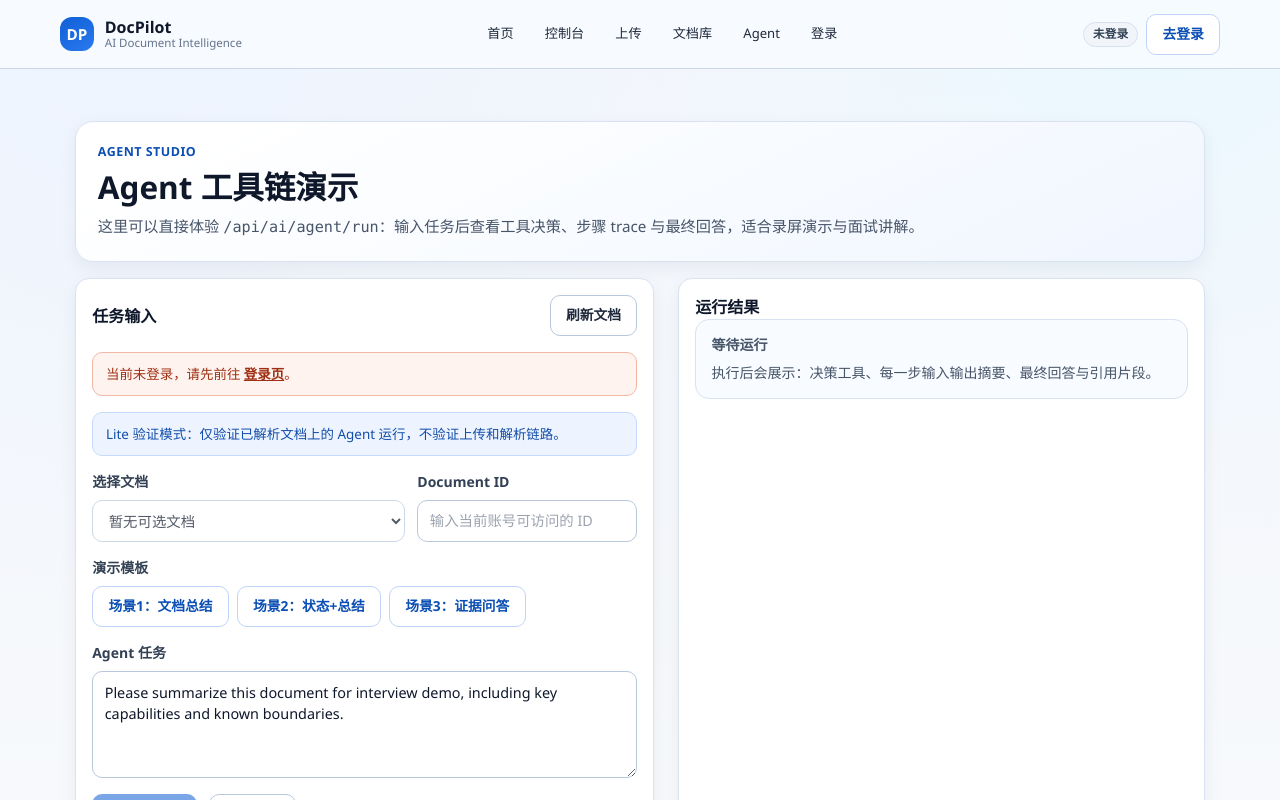
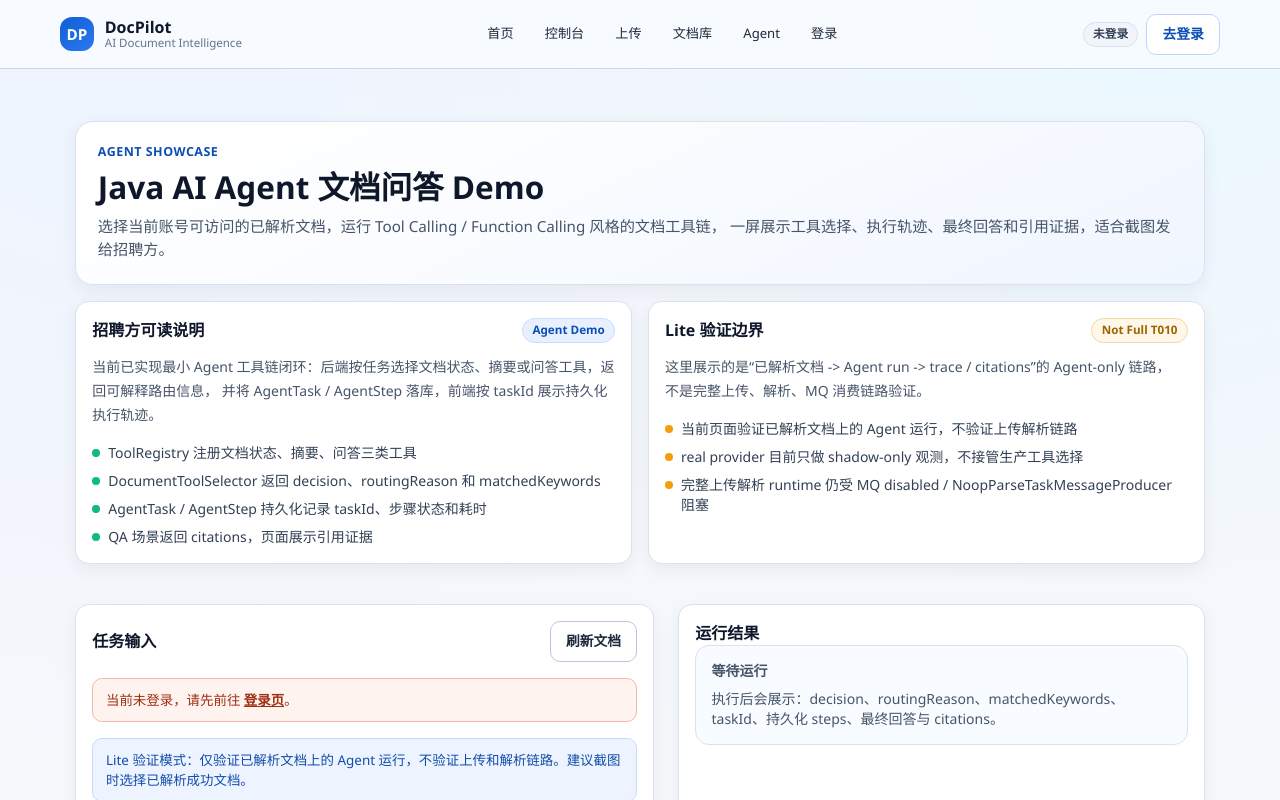
Before and after one commit to kisaki623/DocPilot, a Next.js app in the folder frontend/: page /agent in a window 1280 px wide. Shown: the top 800 px of the page. Built offline with nearby package versions, Linux system fonts and the light colour scheme.

Commit message:
feat(frontend): polish agent showcase page

```diff
--- a/frontend/app/agent/page.tsx
+++ b/frontend/app/agent/page.tsx
@@ -16,20 +16,36 @@ import { listDocuments, type DocumentListItem } from "@/lib/document-api";
 const TASK_TEMPLATES = [
   {
     key: "summary",
-    label: "场景1：文档总结",
-    task: "Please summarize this document for interview demo, including key capabilities and known boundaries."
+    label: "摘要 Demo",
+    helper: "触发 summary_tool，展示摘要工具与执行轨迹。",
+    task: "请总结这篇文档，提炼 3 个核心能力和 2 个当前边界，适合面试演示。"
   },
   {
     key: "status-summary",
-    label: "场景2：状态+总结",
-    task: "Please check the parse status first, then provide an overview and next-step suggestion for this document."
+    label: "状态 + 总结",
+    helper: "先检查解析状态，再进入文档摘要。",
+    task: "请先检查文档解析状态，再给出这篇文档的概览和下一步建议。"
   },
   {
     key: "evidence-qa",
-    label: "场景3：证据问答",
-    task: "Please answer with evidence: what are the core technical highlights in this document?"
+    label: "证据问答",
+    helper: "触发 qa_tool，展示引用证据和 citations。",
+    task: "请根据原文证据回答：这篇文档的核心技术亮点是什么？"
   }
 ] as const;
+
+const SHOWCASE_POINTS = [
+  "ToolRegistry 注册文档状态、摘要、问答三类工具",
+  "DocumentToolSelector 返回 decision、routingReason 和 matchedKeywords",
+  "AgentTask / AgentStep 持久化记录 taskId、步骤状态和耗时",
+  "QA 场景返回 citations，页面展示引用证据"
+];
+
+const BOUNDARY_POINTS = [
+  "当前页面验证已解析文档上的 Agent 运行，不验证上传解析链路",
+  "real provider 目前只做 shadow-only 观测，不接管生产工具选择",
+  "完整上传解析 runtime 仍受 MQ disabled / NoopParseTaskMessageProducer 阻塞"
+];
 
 function formatDateTime(input?: string): string {
   if (!input) {
@@ -215,11 +231,52 @@ export default function AgentPage() {
   return (
     <main className="dp-page max-w-7xl mx-auto py-8 px-4">
       <section className="dp-hero">
-        <p className="dp-eyebrow">Agent Studio</p>
-        <h1 className="dp-title">Agent 工具链演示</h1>
+        <p className="dp-eyebrow">Agent Showcase</p>
+        <h1 className="dp-title">Java AI Agent 文档问答 Demo</h1>
         <p className="dp-subtitle">
-          这里可以直接体验 <code>/api/ai/agent/run</code>：输入任务后查看工具决策、步骤 trace 与最终回答，适合录屏演示与面试讲解。
+          选择当前账号可访问的已解析文档，运行 Tool Calling / Function Calling 风格的文档工具链，
+          一屏展示工具选择、执行轨迹、最终回答和引用证据，适合截图发给招聘方。
         </p>
+      </section>
+
+      <section className="grid gap-4 mb-6 lg:grid-cols-[1fr_1fr]">
+        <article className="dp-card">
+          <div className="flex items-center justify-between gap-3 mb-3">
+            <h2 className="dp-section-title">招聘方可读说明</h2>
+            <span className="dp-badge dp-badge-info">Agent Demo</span>
+          </div>
+          <p className="text-sm text-slate-600 leading-6">
+            当前已实现最小 Agent 工具链闭环：后端按任务选择文档状态、摘要或问答工具，返回可解释路由信息，
+            并将 AgentTask / AgentStep 落库，前端按 taskId 展示持久化执行轨迹。
+          </p>
+          <ul className="mt-4 grid gap-2 text-sm text-slate-700">
+            {SHOWCASE_POINTS.map((point) => (
+              <li key={point} className="flex gap-2">
+                <span className="mt-1.5 h-2 w-2 shrink-0 rounded-full bg-emerald-500" />
+                <span>{point}</span>
+              </li>
+            ))}
+          </ul>
+        </article>
+
+        <article className="dp-card">
+          <div className="flex items-center justify-between gap-3 mb-3">
+            <h2 className="dp-section-title">Lite 验证边界</h2>
+            <span className="dp-badge dp-badge-warning">Not Full T010</span>
+          </div>
+          <p className="text-sm text-slate-600 leading-6">
+            这里展示的是“已解析文档 -&gt; Agent run -&gt; trace / citations”的 Agent-only 链路，
+            不是完整上传、解析、MQ 消费链路验证。
+          </p>
+          <ul className="mt-4 grid gap-2 text-sm text-slate-700">
+            {BOUNDARY_POINTS.map((point) => (
+              <li key={point} className="flex gap-2">
+                <span className="mt-1.5 h-2 w-2 shrink-0 rounded-full bg-amber-500" />
+                <span>{point}</span>
+              </li>
+            ))}
+          </ul>
+        </article>
       </section>
 
       <section className="grid gap-6 lg:grid-cols-[1.1fr_1fr]">
@@ -239,7 +296,7 @@ export default function AgentPage() {
 
           {documentsError ? <div className="dp-alert dp-alert-error mb-4">{documentsError}</div> : null}
           <div className="dp-alert dp-alert-info mb-4">
-            Lite 验证模式：仅验证已解析文档上的 Agent 运行，不验证上传和解析链路。
+            Lite 验证模式：仅验证已解析文档上的 Agent 运行，不验证上传和解析链路。建议截图时选择已解析成功文档。
           </div>
           {hasToken && !loadingDocuments && documents.length === 0 ? (
             <div className="dp-alert dp-alert-info mb-4">
@@ -304,16 +361,17 @@ export default function AgentPage() {
 
             <div className="grid gap-2">
               <span className="text-sm font-semibold text-slate-700">演示模板</span>
-              <div className="flex flex-wrap gap-2">
+              <div className="grid gap-2 sm:grid-cols-3">
                 {TASK_TEMPLATES.map((template) => (
                   <button
                     key={template.key}
                     type="button"
-                    className="dp-btn dp-btn-ghost"
+                    className="rounded-lg border border-slate-200 bg-white px-3 py-3 text-left shadow-sm transition hover:border-blue-300 hover:bg-blue-50 disabled:opacity-60"
                     onClick={() => setTask(template.task)}
                     disabled={running}
                   >
-                    {template.label}
+                    <span className="block text-sm font-semibold text-slate-800">{template.label}</span>
+                    <span className="mt-1 block text-xs leading-5 text-slate-500">{template.helper}</span>
                   </button>
                 ))}
               </div>
@@ -365,7 +423,7 @@ export default function AgentPage() {
           {!result ? (
             <div className="dp-card-soft text-sm text-slate-600">
               <p className="font-semibold mb-2">等待运行</p>
-              <p>执行后会展示：决策工具、每一步输入输出摘要、最终回答与引用片段。</p>
+              <p>执行后会展示：decision、routingReason、matchedKeywords、taskId、持久化 steps、最终回答与 citations。</p>
             </div>
           ) : (
             <div className="grid gap-4">
@@ -382,6 +440,10 @@ export default function AgentPage() {
                   <p className="dp-kpi-label">Task ID</p>
                   <p className="dp-kpi-value text-lg">{result.taskId ?? "-"}</p>
                 </div>
+                <div className="dp-kpi-card">
+                  <p className="dp-kpi-label">Citations</p>
+                  <p className="dp-kpi-value text-lg">{result.citations?.length ?? 0}</p>
+                </div>
               </div>
 
               <div className="dp-card-soft text-xs text-slate-600">
@@ -392,7 +454,10 @@ export default function AgentPage() {
 
               {result.routingReason ? (
                 <div className="dp-card-soft">
-                  <p className="text-sm font-semibold text-slate-700 mb-2">路由决策</p>
+                  <div className="flex items-center justify-between gap-2 mb-2">
+                    <p className="text-sm font-semibold text-slate-700">路由决策</p>
+                    <span className="dp-badge dp-badge-info">Tool Selection</span>
+                  </div>
                   <p className="text-sm text-slate-700">{result.routingReason}</p>
                   {result.matchedKeywords && result.matchedKeywords.length > 0 ? (
                     <div className="flex flex-wrap gap-2 mt-3">
@@ -420,6 +485,7 @@ export default function AgentPage() {
               <div className="dp-card-soft">
                 <div className="flex items-center justify-between gap-2 mb-2">
                   <p className="text-sm font-semibold text-slate-700">持久化执行轨迹</p>
+                  {persistedTrace ? <span className={resolveStatusBadge(persistedTrace.task.status)}>{persistedTrace.task.status || "-"}</span> : null}
                   {loadingPersistedTrace ? <span className="text-xs text-slate-500">加载中...</span> : null}
                 </div>
 
```
Also changed, not shown: 3 other files (tests, documents, lock files or other folders).
